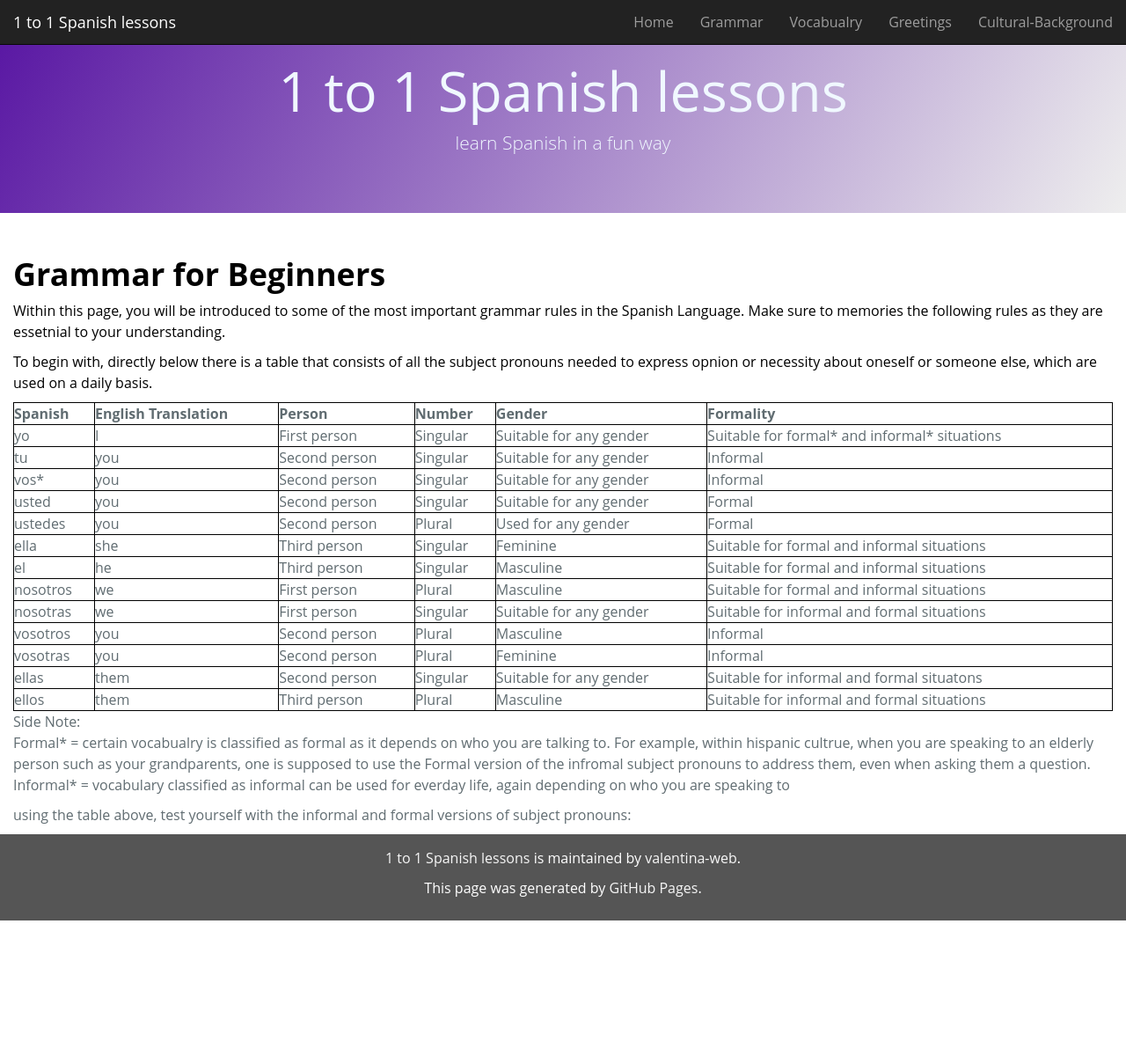
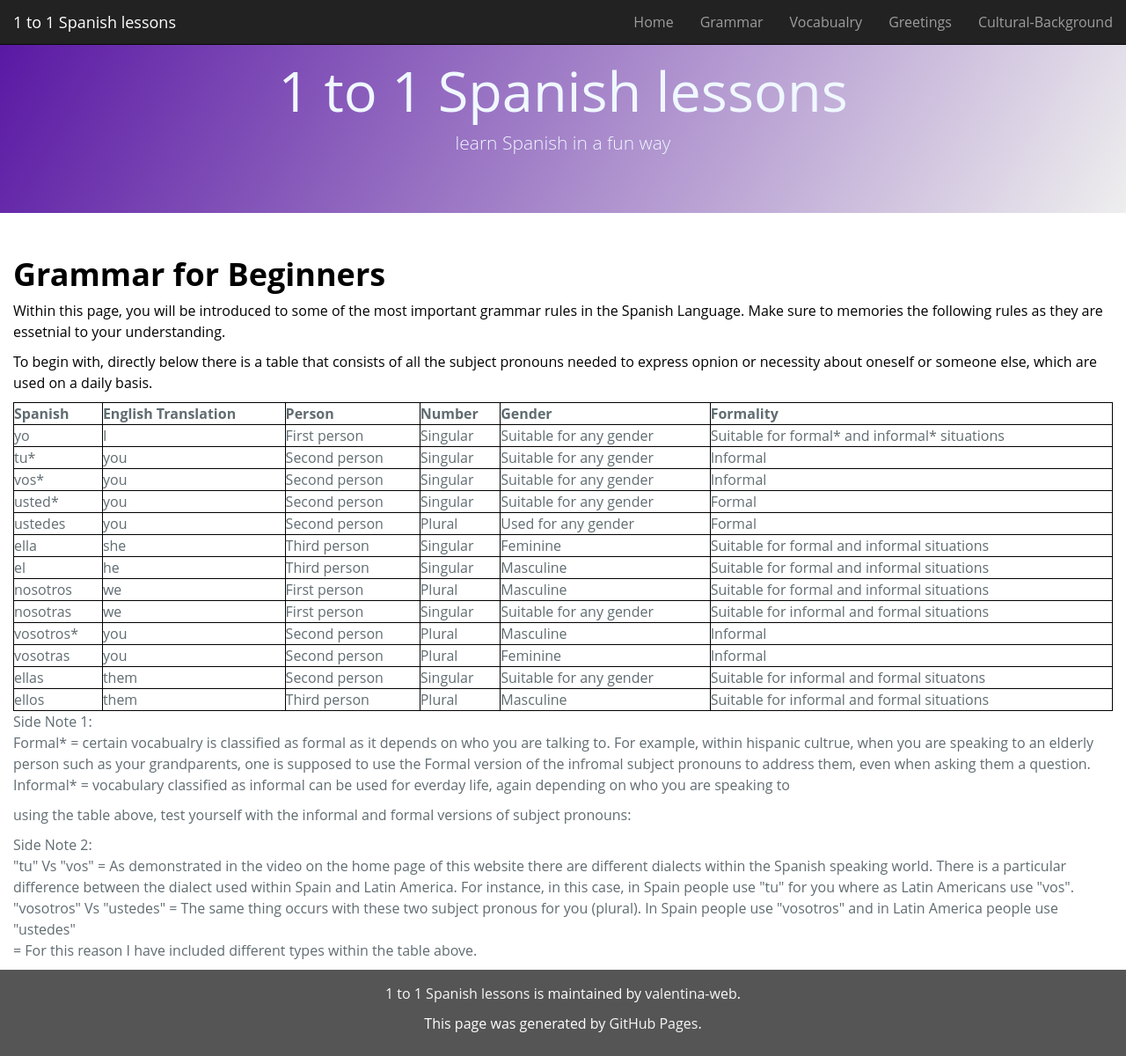
Before and after one commit to valentina-web/SML5202-2020-Final-Valentina, a Jekyll site: the page built from page2.md, in a window 1280 px wide and 1200 px high. Shown: the whole window at 88% size. Built offline with Jekyll 4.4.1, drawn with Linux system fonts in a browser that asks for light colours; our own code applies the rules of GitHub Pages for plain Markdown files.

Commit message:
Update page2.md

```diff
--- a/page2.md
+++ b/page2.md
@@ -32,7 +32,7 @@ table, th, td {
     <td> Suitable for formal* and informal* situations</td>
   </tr>
   <tr>
-    <td>tu</td>
+    <td>tu*</td>
     <td>you</td>
     <td>Second person</td>
     <td>Singular</td>
@@ -48,7 +48,7 @@ table, th, td {
     <td>Informal</td>
   </tr>
   <tr>
-    <td>usted</td>
+    <td>usted*</td>
     <td>you</td>
     <td>Second person</td>
     <td>Singular</td>
@@ -96,7 +96,7 @@ table, th, td {
     <td>Suitable for informal and formal situations</td>
   </tr>
   <tr>
-    <td>vosotros</td>
+    <td>vosotros*</td>
     <td>you</td>
     <td>Second person</td>
     <td>Plural</td>
@@ -130,7 +130,10 @@ table, th, td {
 </table>
 
 
-<p>Side Note:<br> Formal* = certain vocabualry is classified as formal as it depends on who you are talking to. For example, within hispanic cultrue, when you are speaking to an elderly person such as your grandparents, one is supposed to use the Formal version of the infromal subject pronouns to address them, even when asking them a question.<br> Informal* = vocabulary classified as informal can be used for everday life, again depending on who you are speaking to</P>
+<p>Side Note 1:<br> Formal* = certain vocabualry is classified as formal as it depends on who you are talking to. For example, within hispanic cultrue, when you are speaking to an elderly person such as your grandparents, one is supposed to use the Formal version of the infromal subject pronouns to address them, even when asking them a question.<br> Informal* = vocabulary classified as informal can be used for everday life, again depending on who you are speaking to</P>
 
 
 <p> using the table above, test yourself with the informal and formal versions of subject pronouns:
+
+
+<p> Side Note 2:<br> "tu" Vs "vos" = As demonstrated in the video on the home page of this website there are different dialects within the Spanish speaking world. There is a particular difference between the dialect used within Spain and Latin America. For instance, in this case, in Spain people use "tu" for you where as Latin Americans use "vos".<br> "vosotros" Vs "ustedes" = The same thing occurs with these two subject pronous for you (plural). In Spain people use "vosotros" and in Latin America people use "ustedes"<br> = For this reason I have included different types within the table above. </p>
```
